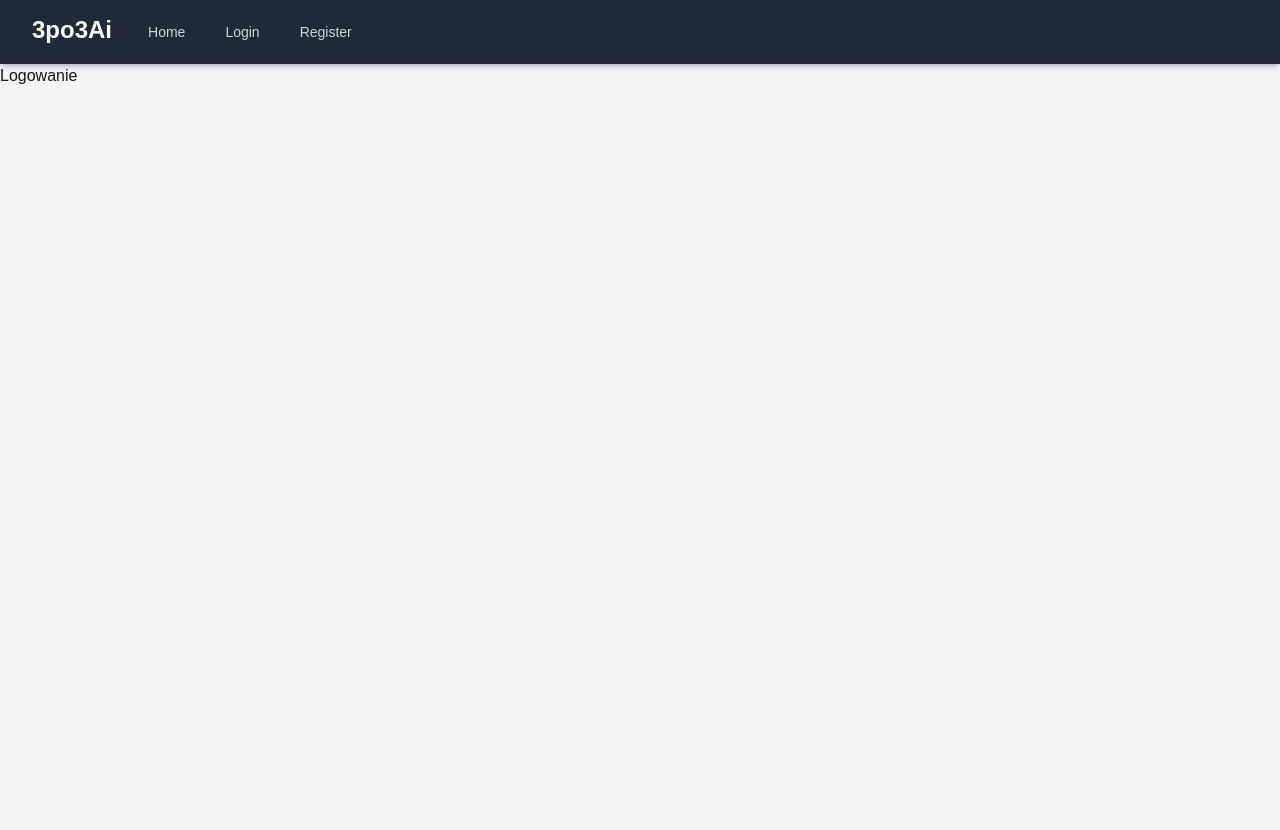
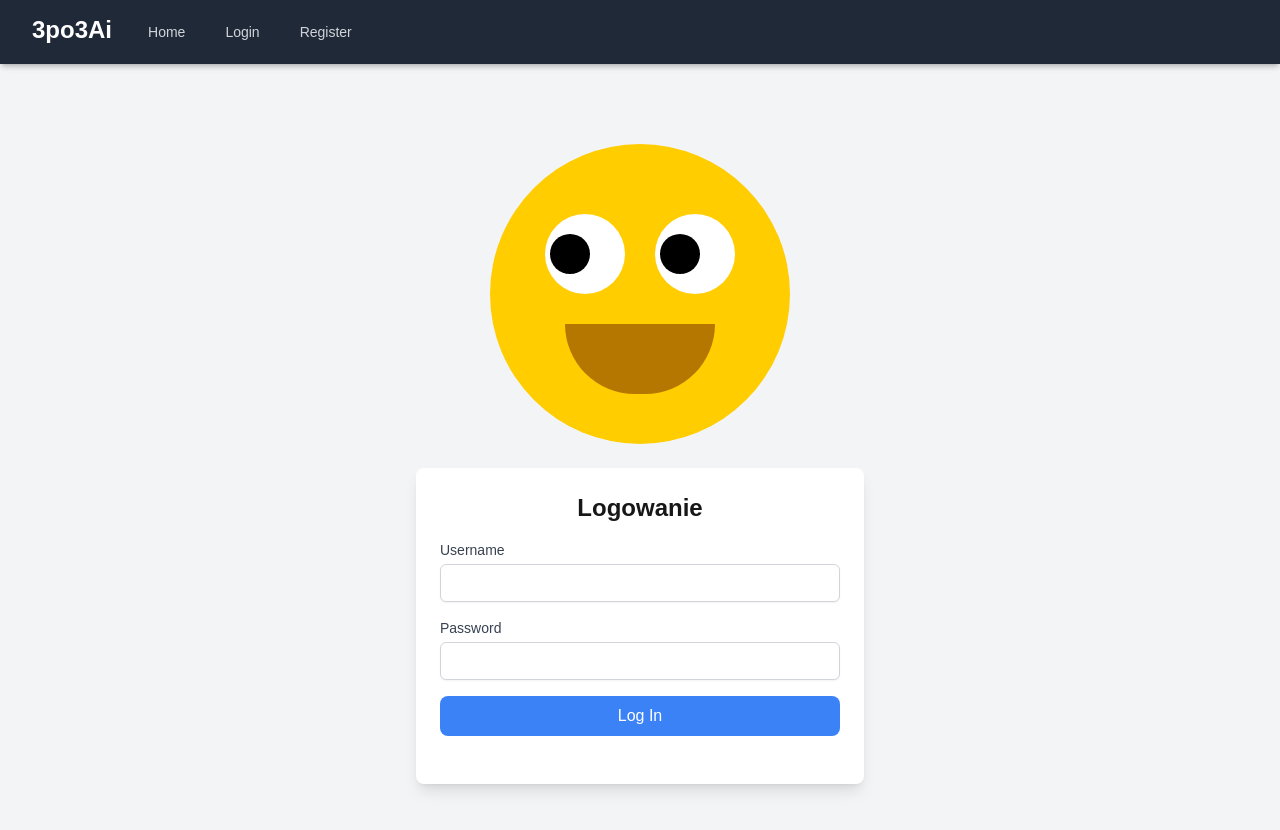
Before and after one commit to WojciechMierzwa/3po3AI, a Next.js app: page /ProjektZaliczeniowy_Next/login in a window 1280 px wide. Shown: the top 830 px of the page. Before the commit the page ends 800 px from the top, so only its background shows below. Built offline with nearby package versions, Linux system fonts and the light colour scheme.

Commit message:
Added emoji that tracks cursor with eyes

```diff
--- /dev/null
+++ b/src/app/components/emoji/emoji.js
@@ -0,0 +1,32 @@
+'use client';
+import { useEffect } from 'react';
+import styles from './emoji.module.css'; // Import CSS Module
+
+export default function Emoji() {
+  useEffect(() => {
+    const eyeball = (event) => {
+      const eyes = document.querySelectorAll(`.${styles.eye}`); // Use scoped class name
+      eyes.forEach((eye) => {
+        const x = eye.getBoundingClientRect().left + eye.clientWidth / 2;
+        const y = eye.getBoundingClientRect().top + eye.clientHeight / 2;
+        const radian = Math.atan2(event.pageX - x, event.pageY - y);
+        const rot = radian * (180 / Math.PI) * -1 + 270;
+        eye.style.transform = `rotate(${rot}deg)`;
+      });
+    };
+
+    document.body.addEventListener('mousemove', eyeball);
+    return () => {
+      document.body.removeEventListener('mousemove', eyeball);
+    };
+  }, []);
+
+  return (
+    <div className={styles.face}> {/* Scoped class */}
+      <div className={styles.eyes}> {/* Scoped class */}
+        <div className={styles.eye}></div> {/* Scoped class */}
+        <div className={styles.eye}></div> {/* Scoped class */}
+      </div>
+    </div>
+  );
+}
--- /dev/null
+++ b/src/app/components/emoji/emoji.module.css
@@ -0,0 +1,59 @@
+.face {
+    position: relative;
+    width: 300px;
+    height: 300px;
+    border-radius: 50%;
+    background: #ffcd00;
+    display: flex;
+    justify-content: center;
+    align-items: center;
+  }
+
+  .face::before {
+    content: '';
+    position: absolute;
+    top: 180px;
+    width: 150px;
+    height: 70px;
+    background: #b57700;
+    border-bottom-left-radius: 70px;
+    border-bottom-right-radius: 70px;
+    transition: 0.5s;
+  }
+
+  .face:hover::before {
+    top: 210px;
+    width: 150px;
+    height: 20px;
+    background: #b57700;
+    border-bottom-left-radius: 0px;
+    border-bottom-right-radius: 0px;
+  }
+
+  .eyes {
+    position: relative;
+    top: -40px;
+    display: flex;
+  }
+
+  .eyes .eye {
+    position: relative;
+    width: 80px;
+    height: 80px;
+    display: block;
+    background: #fff;
+    margin: 0 15px;
+    border-radius: 50%;
+  }
+
+  .eyes .eye::before {
+    content: '';
+    position: absolute;
+    top: 50%;
+    left: 25px;
+    transform: translate(-50%, -50%);
+    width: 40px;
+    height: 40px;
+    background: #000;
+    border-radius: 50%;
+  }
--- a/src/app/login/page.js
+++ b/src/app/login/page.js
@@ -1,5 +1,83 @@
-export default function login() {
-    return (
-        <p>Logowanie</p>
-    )
+'use client'
+import Emoji from '../components/emoji/emoji'
+import { useState, useEffect } from 'react'
+
+export default function Login() {
+  const [username, setUsername] = useState('')
+  const [password, setPassword] = useState('')
+
+  const handleSubmit = (e) => {
+    e.preventDefault()
+    console.log('Form submitted', { username, password })
+  }
+
+  useEffect(() => {
+    const eyeball = (event) => {
+      const eyes = document.querySelectorAll(".eye")
+      eyes.forEach((eye) => {
+        let x = eye.getBoundingClientRect().left + eye.clientWidth / 2
+        let y = eye.getBoundingClientRect().top + eye.clientHeight / 2
+        let radian = Math.atan2(event.pageX - x, event.pageY - y)
+        let rot = (radian * (180 / Math.PI) * -1) + 270
+        eye.style.transform = `rotate(${rot}deg)`
+      })
+    }
+
+    document.querySelector("body").addEventListener("mousemove", eyeball)
+
+    return () => {
+      document.querySelector("body").removeEventListener("mousemove", eyeball)
+    }
+  }, [])
+
+  return (
+
+    <div className="min-h-screen flex flex-col items-center justify-center bg-gray-100 p-4">
+      <div className="flex justify-center mb-6">
+          <Emoji />
+        </div>
+      <div className="w-full max-w-md p-6 bg-white rounded-lg shadow-lg">
+        <h2 className="text-2xl font-bold text-center mb-4">Logowanie</h2>
+        <form onSubmit={handleSubmit}>
+          <div className="mb-4">
+            <label htmlFor="username" className="block text-sm font-medium text-gray-700">Username</label>
+            <input
+              type="text"
+              id="username"
+              name="username"
+              value={username}
+              onChange={(e) => setUsername(e.target.value)}
+              required
+              className="mt-1 block w-full px-3 py-2 border border-gray-300 rounded-md shadow-sm focus:outline-none focus:ring-indigo-500 focus:border-indigo-500 sm:text-sm"
+            />
+          </div>
+
+          <div className="mb-4">
+            <label htmlFor="password" className="block text-sm font-medium text-gray-700">Password</label>
+            <input
+              type="password"
+              id="password"
+              name="password"
+              value={password}
+              onChange={(e) => setPassword(e.target.value)}
+              required
+              className="mt-1 block w-full px-3 py-2 border border-gray-300 rounded-md shadow-sm focus:outline-none focus:ring-indigo-500 focus:border-indigo-500 sm:text-sm"
+            />
+          </div>
+
+          <div className="mb-6">
+            <button
+              type="submit"
+              className="w-full bg-blue-500 text-white py-2 px-4 rounded-lg hover:bg-blue-700 focus:outline-none focus:ring-2 focus:ring-blue-500 focus:ring-offset-2"
+            >
+              Log In
+            </button>
+          </div>
+        </form>
+      </div>
+
+
+
+    </div>
+  )
 }
--- /dev/null
+++ b/src/app/test/page.js
@@ -0,0 +1,10 @@
+import Emoji from '../components/emoji/emoji'
+
+export default function Test() {
+    return (
+        <>
+            <Emoji />
+            <p>test</p>
+        </>
+    );
+}
```
Also changed, not shown: public/images/Gumball.png (added).
